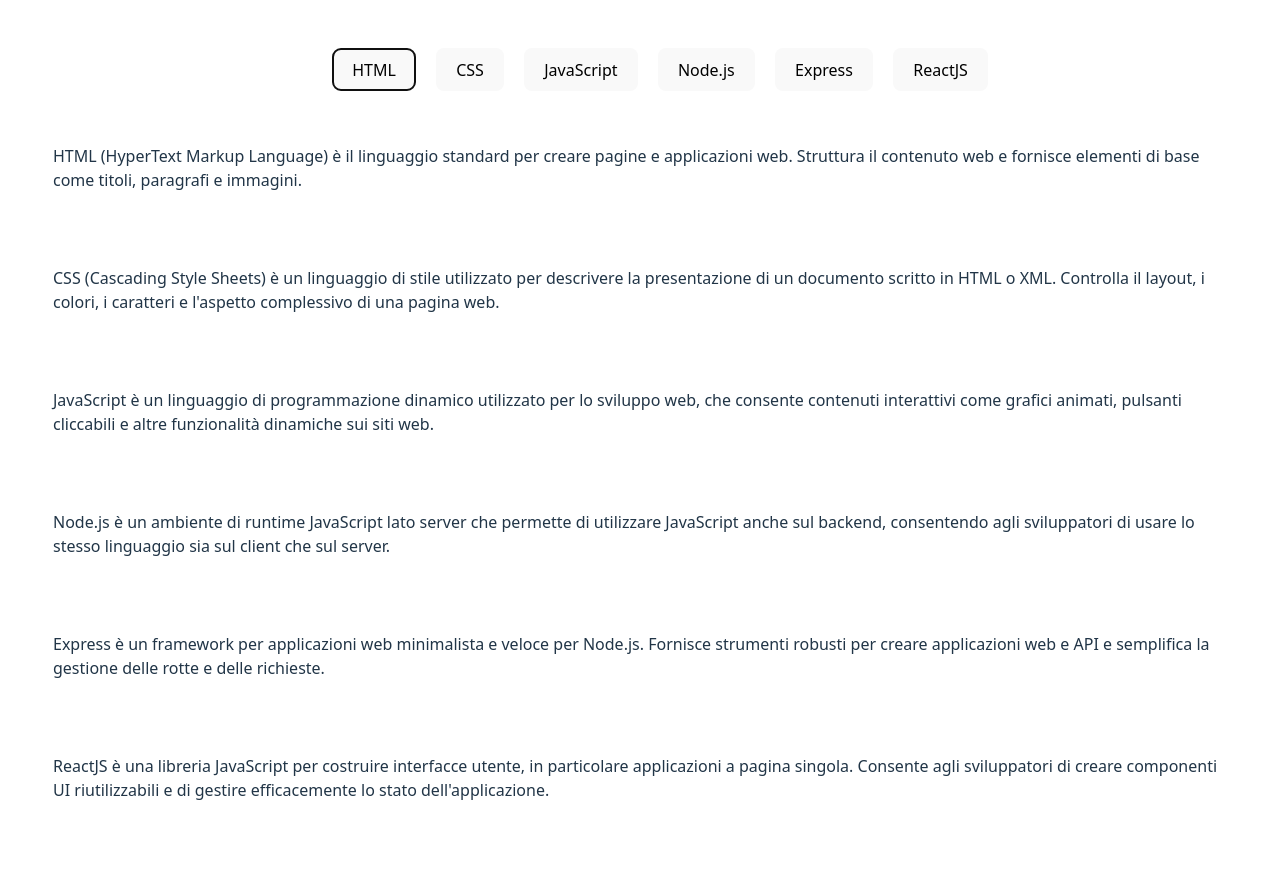
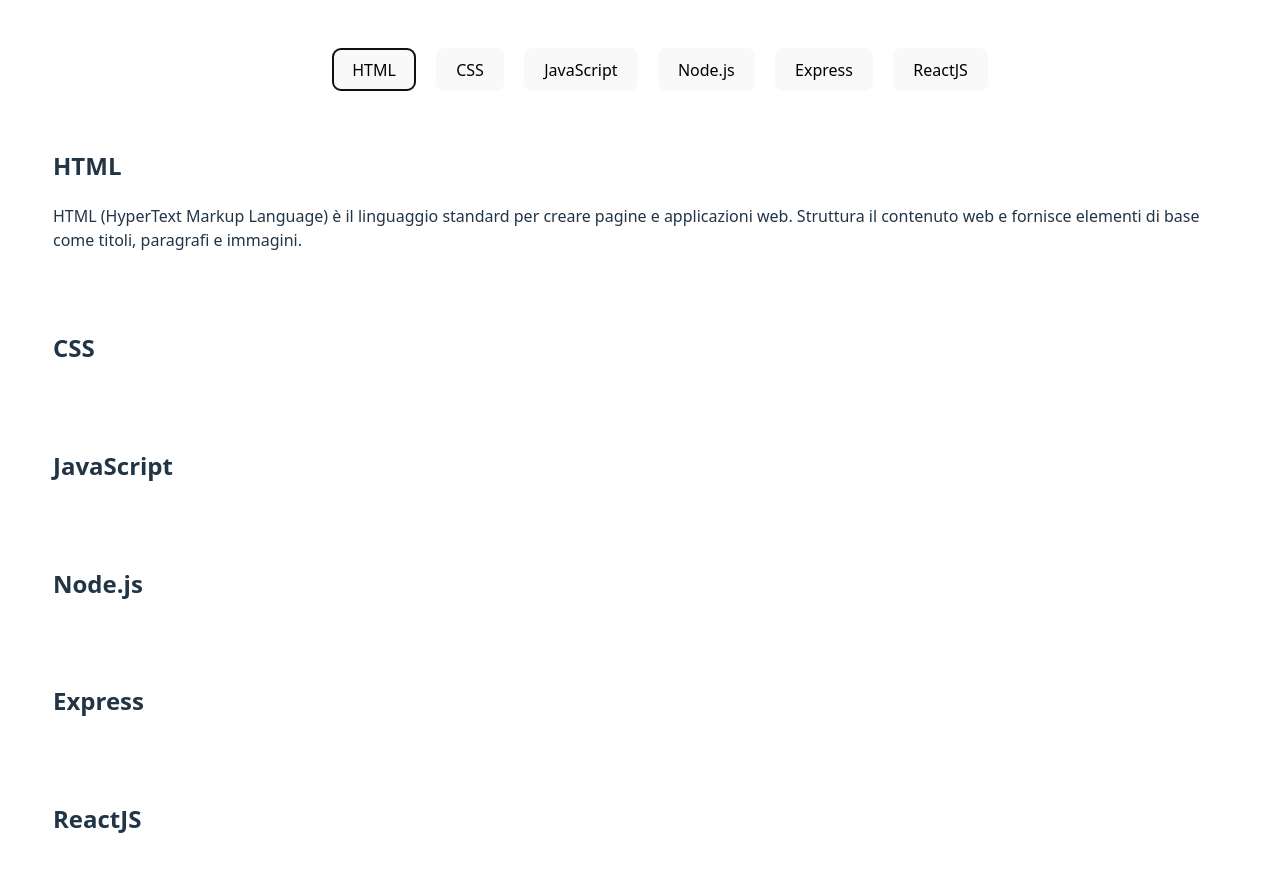
Before and after one commit to Salvo-Raia/react-use-state, a React (Vite) app: page / in a window 1280 px wide. Both pictures are taken after a click on the button "HTML". Shown: the top 872 px of the page. Built offline with nearby package versions, Linux system fonts and the light colour scheme.

Commit message:
Add handleState function to close open Accordion contents

```diff
--- a/src/assets/components/Accordion.jsx
+++ b/src/assets/components/Accordion.jsx
@@ -1,18 +1,27 @@
+import { useState } from 'react';
 import AccordionItem from './AccordionItem.jsx';
 import languages from './languages.js';
 
 export default function Accordion () {
+    const [openState, setOpenState] = useState(null);
+    const handleState = (id) => {
+       if (openState === id) {
+        setOpenState(null);
+       } else {
+        setOpenState(id)
+       }
+    }
     return (
-        <div>
+        <div className='accordion-wrapper'>
             <div className='accordion-btns'>
                 <ul>
                     {languages.map((item => (
-                        <li key={item.id}><button>{item.title}</button></li>
+                        <li key={item.id}><button onClick={() => handleState(item.id)} >{item.title}</button></li>
                     )))}
                 </ul>
             </div>
             {languages.map((item => (
-                <AccordionItem key={item.id} description={item.description} />
+                <AccordionItem key={item.id} title={item.title} description={item.description} isOpen={openState === item.id} />
             )))}
         </div>
     )
--- a/src/assets/components/AccordionItem.jsx
+++ b/src/assets/components/AccordionItem.jsx
@@ -1,7 +1,10 @@
-export default function AccordionItem ({description}) {
-    return <div className='accordion-item'>
-                    <div className='accordion-content'>
-                        <p>{description}</p>
-                    </div>
+export default function AccordionItem ({title, description, isOpen}) {
+    return  <div className="accordion-item">
+                <div className="accordion-title">
+                    <h2>{title}</h2>
                 </div>
+                {isOpen && (<div className='accordion-content'>
+                    <p>{description}</p>
+                </div>)}
+            </div>
 }
```
